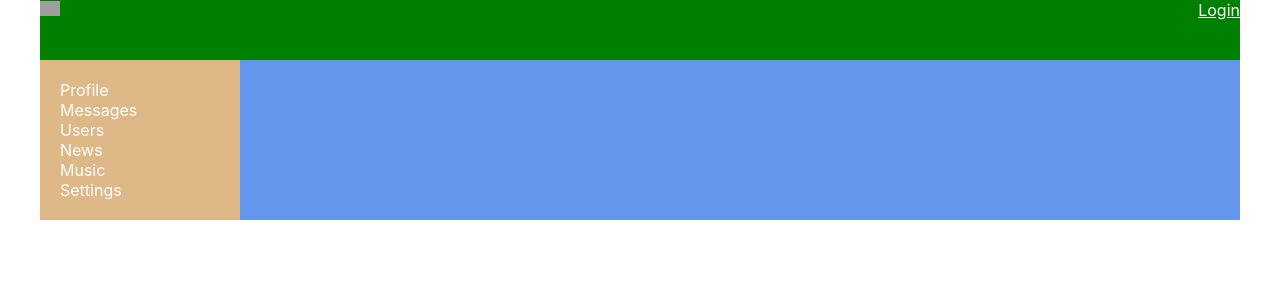
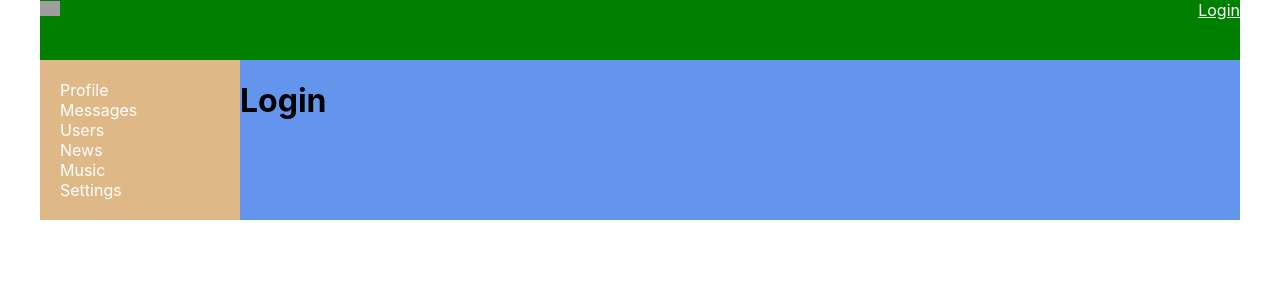
Before and after one commit to Oleksii909/reactjs_samurai, a React (Create React App) app: page /login in a window 1280 px wide. Shown: the top 300 px of the page. Built offline with nearby package versions, Linux system fonts and the light colour scheme; no server answers; grey boxes are pictures that could not be loaded.

Commit message:
redirect

```diff
--- a/src/App.js
+++ b/src/App.js
@@ -6,6 +6,7 @@
 import UsersContainer from "./components/Users/UsersContainer";
 import ProfileContainer from "./components/Profile/ProfileContainer";
 import HeaderContainer from "./components/Header/HeaderContainer";
+import Login from "./Login/Login";
 
 const App = () => {
     return (
@@ -21,6 +22,8 @@
 
                     <Route path='/users'
                            render={ () => <UsersContainer /> }/>
+                    <Route path='/login'
+                           render={ () => <Login /> }/>
 
 
                 </div>
--- /dev/null
+++ b/src/Login/Login.jsx
@@ -0,0 +1,7 @@
+import React from "react";
+
+const Login = (props) => {
+    return <h1>Login</h1>
+}
+
+export default Login
--- a/src/components/Dialogs/Dialogs.jsx
+++ b/src/components/Dialogs/Dialogs.jsx
@@ -2,6 +2,7 @@
 import s from './Dialogs.module.css';
 import DialogItem from "./DialogItem/DialogItem";
 import Message from "./Message/Message";
+import {Redirect} from "react-router-dom";
 
 const Dialogs = (props) => {
 
@@ -20,6 +21,7 @@
         props.updateNewMessageBody(body);
     }
 
+    if (!props.isAuth) return <Redirect to={'/login'}/>
     return (
         <div className={s.dialogs}>
             <div className={s.dialogsItems}>
--- a/src/components/Dialogs/DialogsContainer.jsx
+++ b/src/components/Dialogs/DialogsContainer.jsx
@@ -5,7 +5,8 @@
 
 let mapStateToProps = (state) => {
     return {
-        dialogsPage: state.dialogsPage
+        dialogsPage: state.dialogsPage,
+        isAuth: state.auth.isAuth
     }
 }
 let mapDispatchToProps = (dispatch) => {
--- a/src/components/Header/HeaderContainer.jsx
+++ b/src/components/Header/HeaderContainer.jsx
@@ -2,7 +2,6 @@
 import Header from "./Header";
 import {connect} from "react-redux";
 import {getAuthUserData} from "../../redux/auth-reducer";
-import {authAPI} from "../../api/api";
 
 class HeaderContainer extends React.Component {
     componentDidMount() {
--- a/src/components/Profile/ProfileContainer.jsx
+++ b/src/components/Profile/ProfileContainer.jsx
@@ -3,7 +3,7 @@
 import * as axios from "axios";
 import {connect} from "react-redux";
 import {getUserProfile} from "../../redux/profile-reducer";
-import {withRouter} from "react-router-dom";
+import {Redirect, withRouter} from "react-router-dom";
 
 
 class ProfileContainer extends React.Component {
@@ -18,6 +18,7 @@
 
 
     render() {
+        if (!this.props.isAuth) return <Redirect to='/login'/>
         return (
             <Profile {...this.props} profile={this.props.profile}/>
         )
@@ -25,7 +26,8 @@
 }
 
 let mapStateToProps = (state) => ({
-    profile: state.profilePage.profile
+    profile: state.profilePage.profile,
+    isAuth: state.auth.isAuth
 });
 
 let WithUrlDataContainerComponent = withRouter(ProfileContainer);
```
